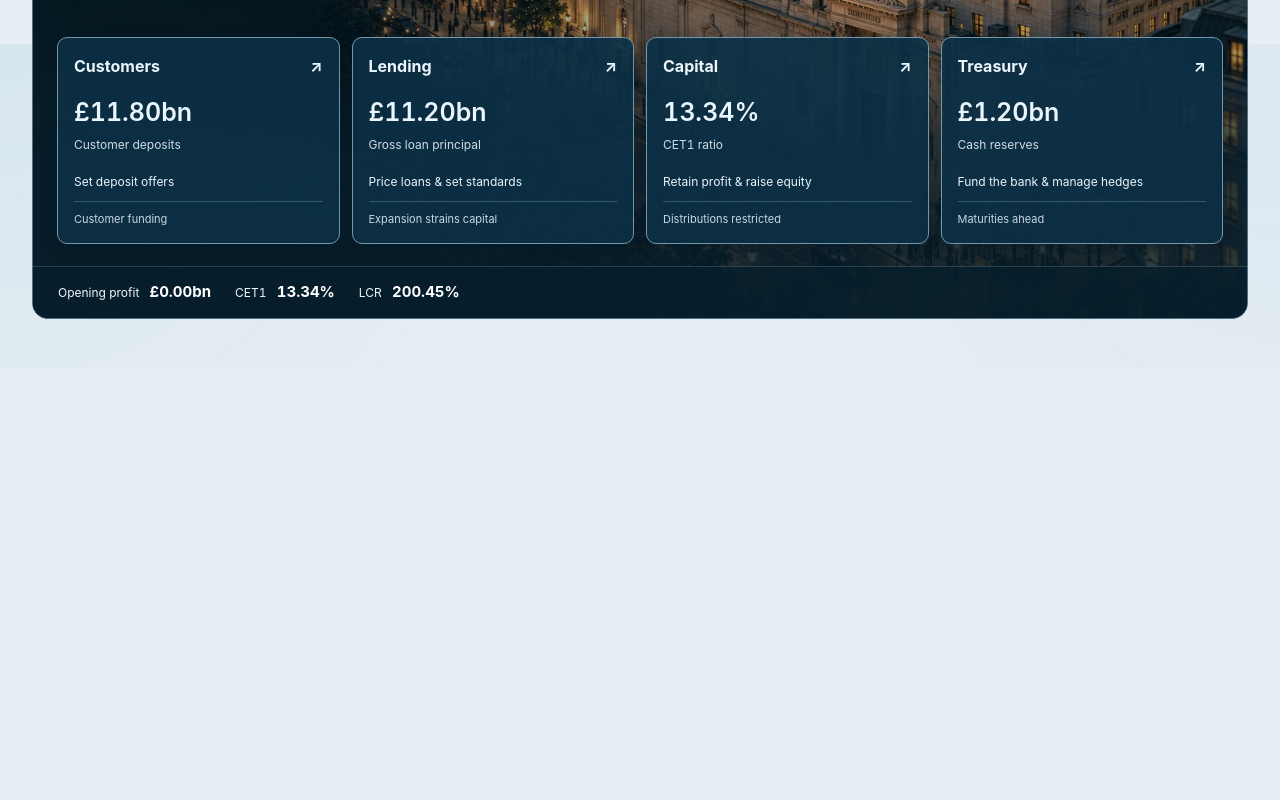
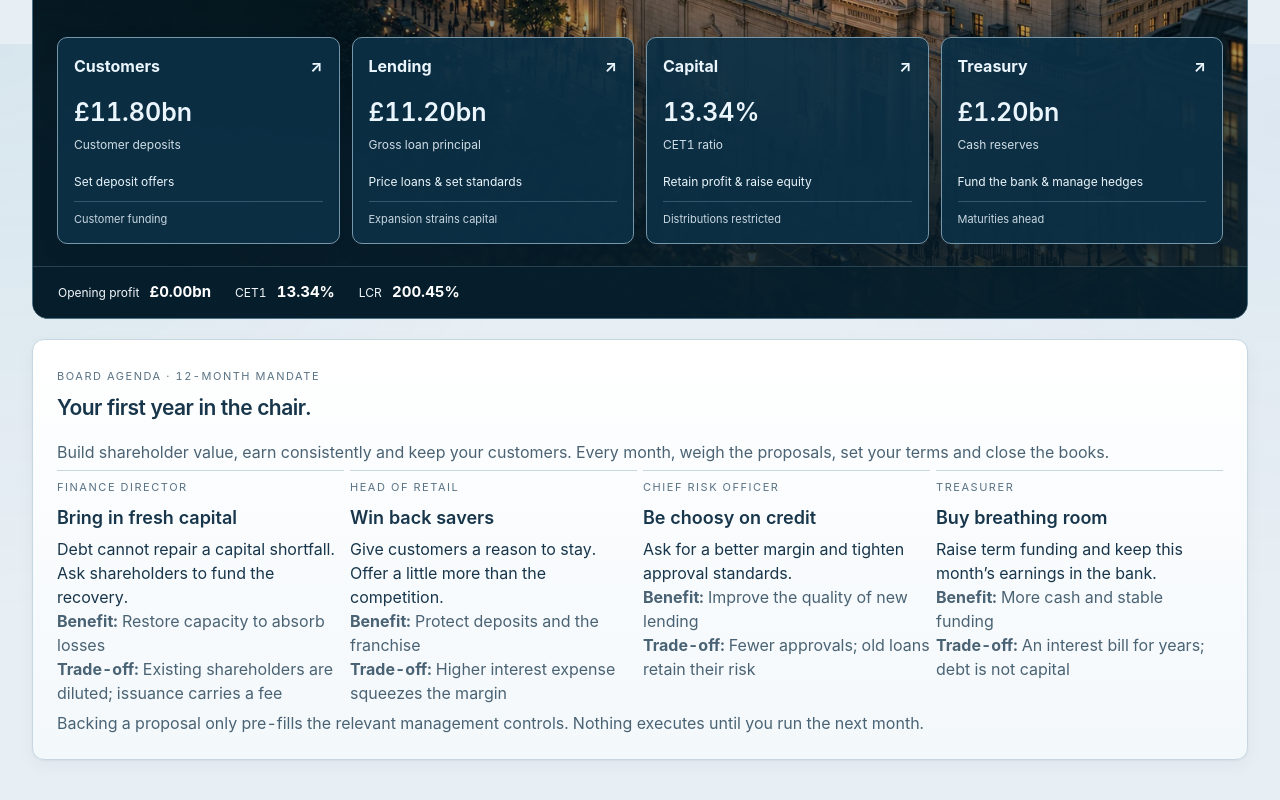
Before and after one commit to andrewlinn957/banksim, a React (Vite) app: page / in a window 1280 px wide. Shown: the part 756-1556 px from the top of the page. Before the commit the page ends 1125 px from the top, so only its background shows below. Built offline with nearby package versions, Linux system fonts and the light colour scheme.

Commit message:
Surface a plan-aware board agenda

```diff
--- a/src/components/Boardroom.tsx
+++ b/src/components/Boardroom.tsx
@@ -1,17 +1,30 @@
 import { ReactNode, useEffect, useRef } from 'react';
 import { BankState } from '../domain/bankState';
 import { Department, departmentSummary } from '../game/departments';
+import { boardDecisions, monthlyBrief, type BoardDecision } from '../game/boardroom';
 import { periodHistory } from '../game/management';
 import { formatCurrency, formatPct } from '../utils/formatters';
 import ThreeYearPlanPanel from './ThreeYearPlanPanel';
-interface Props { state: BankState; history: BankState[]; department: Department | null; hasErrors: boolean; onDepartment: (department: Department) => void; onClose: () => void; children?: ReactNode; }
+interface Props {
+ state: BankState;
+ history: BankState[];
+ department: Department | null;
+ hasErrors: boolean;
+ onDepartment: (department: Department) => void;
+ onClose: () => void;
+ onDecision?: (decision: BoardDecision) => void;
+ selectedDecisions?: string[];
+ children?: ReactNode;
+}
 const departments: Department[] = ['Customers','Lending','Capital','Treasury'];
 const jobs: Record<Department,string> = {Customers:'Set deposit offers',Lending:'Price loans & set standards',Capital:'Retain profit & raise equity',Treasury:'Fund the bank & manage hedges'};
-export default function Boardroom({state,history,department,hasErrors,onDepartment,onClose,children}:Props) {
+export default function Boardroom({state,history,department,hasErrors,onDepartment,onClose,onDecision,selectedDecisions=[],children}:Props) {
  const quarter=periodHistory(history,3).at(-1);
  const panel=useRef<HTMLElement|null>(null);
  const departmentButtons=useRef<Partial<Record<Department,HTMLButtonElement>>>({});
  const priorDepartment=useRef<Department|null>(null);
+ const brief=monthlyBrief(state);
+ const decisions=boardDecisions(state);
  useEffect(()=>{ if(department){ panel.current?.focus({preventScroll:true}); if(window.matchMedia('(max-width:1150px)').matches) panel.current?.scrollIntoView({block:'start'}); } else if(priorDepartment.current) departmentButtons.current[priorDepartment.current]?.focus(); priorDepartment.current=department; },[department]);
  return <main className={`bank-workspace ${department?'with-department':''}`}>
   <section className="bank-map" aria-label="Bank and departments">
@@ -19,6 +32,23 @@ export default function Boardroom({state,history,department,hasErrors,onDepartme
    <nav className="bank-departments" aria-label="Manage a department">{departments.map(d=>{const summary=departmentSummary(d,state,history);return <button ref={el=>{departmentButtons.current[d]=el;}} key={d} className={`department-building ${department===d?'selected':''}`} aria-pressed={department===d} aria-controls={department?"department-workspace":undefined} onClick={()=>onDepartment(d)}><span className="department-name">{d}<span aria-hidden="true">↗</span></span><strong>{summary.metrics[0].value}</strong><small>{summary.metrics[0].label}</small><span className="department-job">{jobs[d]}</span><span className="department-status">{summary.status}</span></button>;})}</nav>
    <div className="bank-bottom-line" aria-label="Bank position"><span>{quarter?`${quarter.label} profit (${quarter.months}/3 months)`:'Opening profit'} <strong>{formatCurrency(quarter?.profit??0)}</strong></span><span>CET1 <strong>{formatPct(state.risk.riskMetrics.cet1Ratio)}</strong></span><span>LCR <strong>{formatPct(state.risk.riskMetrics.lcr)}</strong></span></div>
   </section>
+
+  <section className="card stack" aria-label="Board agenda">
+   <div className="section-heading"><div><div className="eyebrow">Board agenda · {brief.focus}</div><h2>{brief.title}</h2></div></div>
+   <p className="muted">{brief.detail}</p>
+   <div className="grid-two">
+    {decisions.map(decision=>{const selected=selectedDecisions.includes(decision.id);return <article className="policy-disclosure" key={decision.id}>
+     <div className="eyebrow">{decision.voice}</div>
+     <h3>{decision.title}</h3>
+     <p>{decision.pitch}</p>
+     <div className="muted"><strong>Benefit:</strong> {decision.benefit}</div>
+     <div className="muted"><strong>Trade-off:</strong> {decision.tradeoff}</div>
+     {onDecision&&<button className={`button ${selected?'primary':''}`} disabled={selected||state.status.hasFailed} onClick={()=>onDecision(decision)}>{selected?'Backed':'Back proposal'}</button>}
+    </article>;})}
+   </div>
+   <div className="muted">Backing a proposal only pre-fills the relevant management controls. Nothing executes until you run the next month.</div>
+  </section>
+
   <ThreeYearPlanPanel state={state}/>
   {hasErrors&&!department&&<div className="alert danger" role="alert">A department has an invalid policy input. Open it to correct the plan before advancing time.</div>}
   {department&&<section ref={panel} tabIndex={-1} id="department-workspace" className="department-workspace" aria-label={`${department} management`}><div className="department-heading"><div><div className="eyebrow">Department</div><h2>{department}</h2></div><button className="button ghost" onClick={onClose} aria-label="Close department">✕</button></div>{children}</section>}
```
